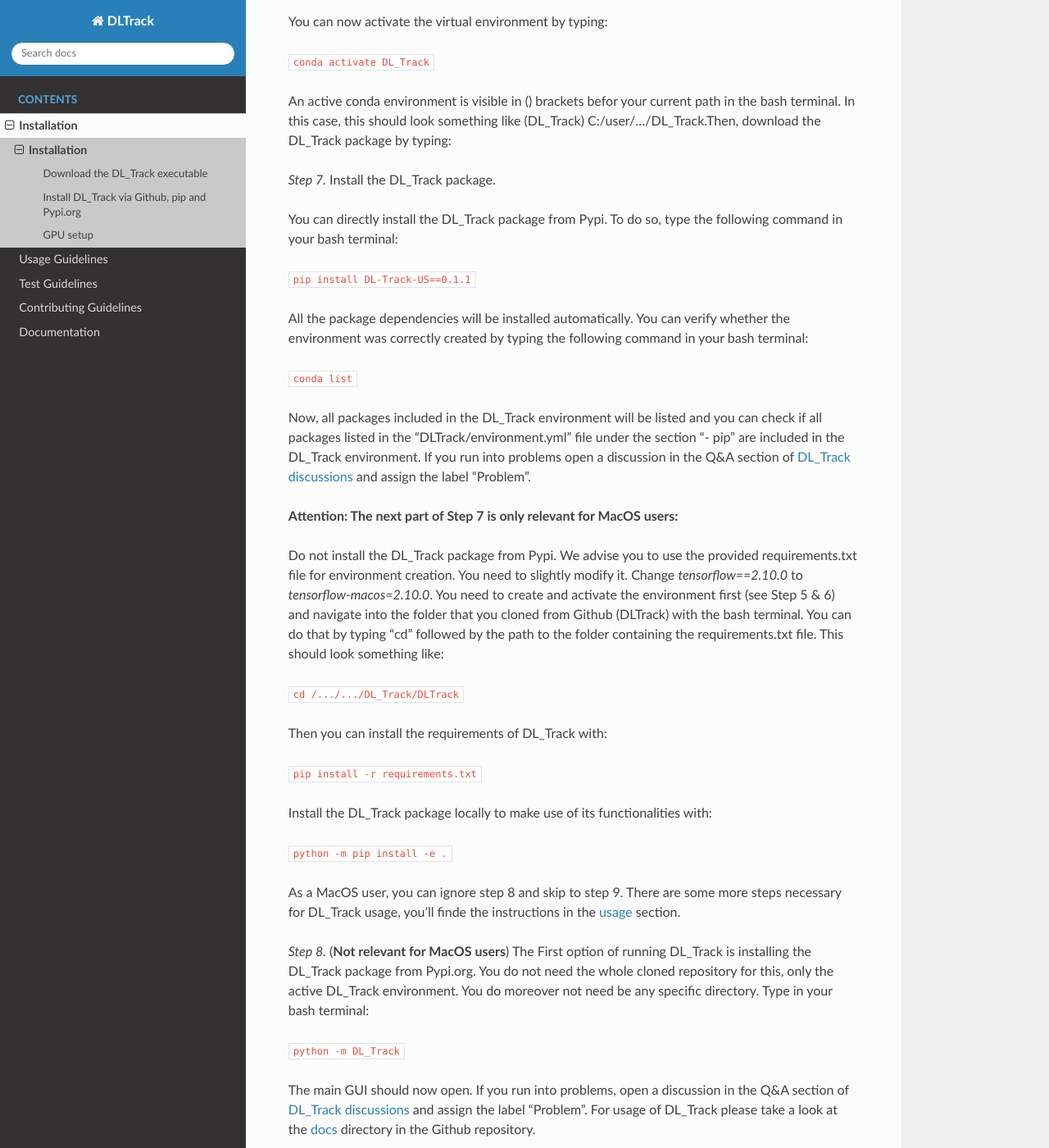
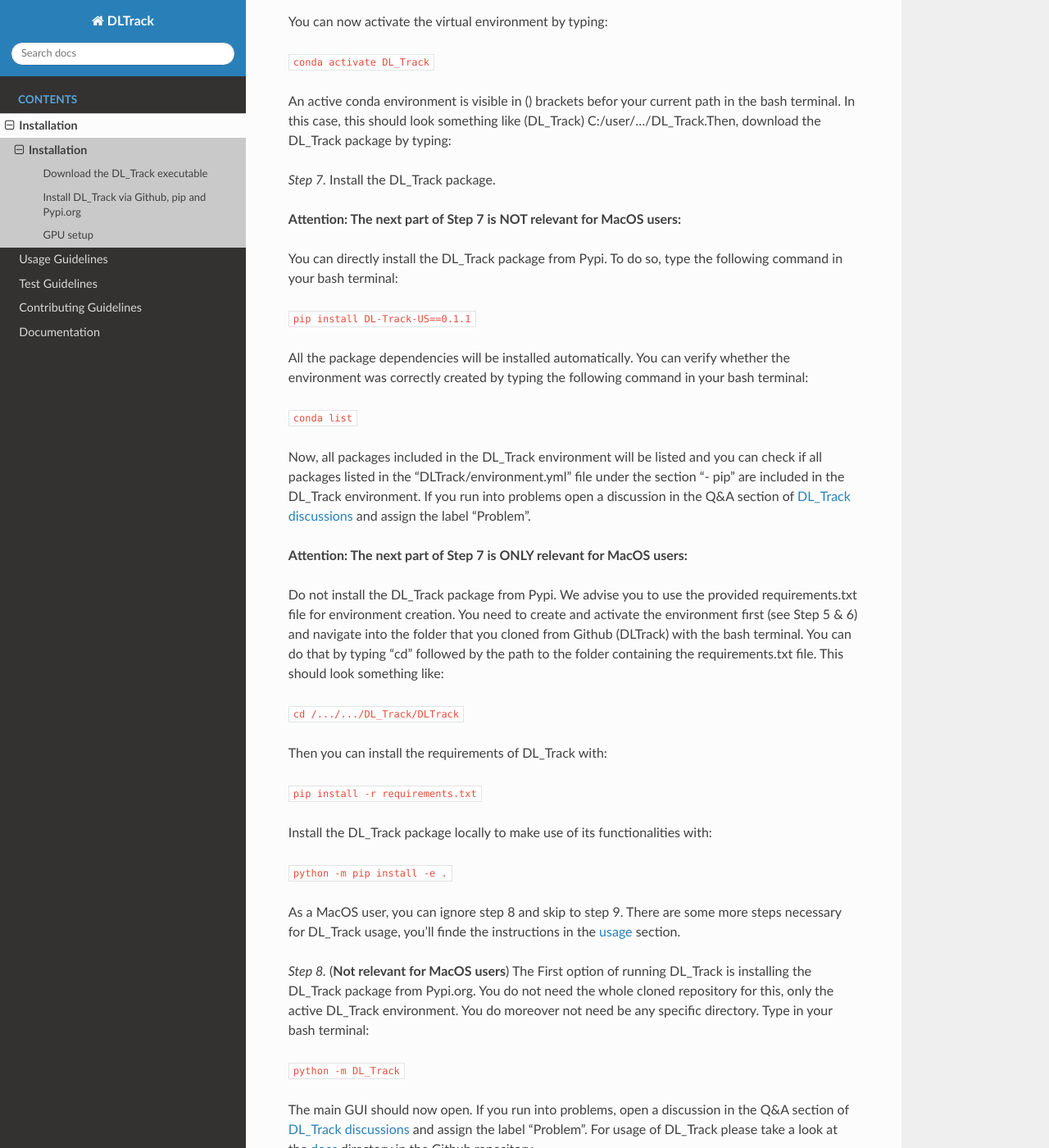
Before and after one commit to PaulRitsche/DL_Track_US, a Sphinx documentation site: the page built from docs/source/installation.rst, in a window 1280 px wide and 1400 px high, scrolled down 1964 px. Shown: the whole window at 82% size. Built offline with Sphinx 7.4.7 and the Read the Docs theme 2.0.0, drawn with Linux system fonts in a browser that asks for light colours.

Commit message:
Update installation.rst

```diff
--- a/docs/source/installation.rst
+++ b/docs/source/installation.rst
@@ -58,6 +58,8 @@
 
 *Step 7.* Install the DL_Track package.
 
+**Attention: The next part of Step 7 is NOT relevant for MacOS users:**
+
 You can directly install the DL_Track package from Pypi. To do so, type the following command in your bash terminal:
 
 ``pip install DL-Track-US==0.1.1``
@@ -69,9 +71,9 @@
 Now, all packages included in the DL_Track environment will be listed and you can check if all packages listed in the "DLTrack/environment.yml" file under the section "- pip" are included in the DL_Track environment.
 If you run into problems open a discussion in the Q&A section of `DL_Track discussions <https://github.com/PaulRitsche/DLTrack/discussions/categories/q-a>`_ and assign the label "Problem".
 
-**Attention: The next part of Step 7 is only relevant for MacOS users:**
+**Attention: The next part of Step 7 is ONLY relevant for MacOS users:**
 
-Do not install the DL_Track package from Pypi. We advise you to use the provided requirements.txt file for environment creation. You need to slightly modify it. Change *tensorflow==2.10.0* to *tensorflow-macos=2.10.0*.  You need to create and activate the environment first (see Step 5 & 6) and navigate into the folder that you cloned from Github (DLTrack) with the bash terminal. You can do that by typing "cd" followed by the path to the folder containing the requirements.txt file. This should look something like:
+Do not install the DL_Track package from Pypi. We advise you to use the provided requirements.txt file for environment creation. You need to create and activate the environment first (see Step 5 & 6) and navigate into the folder that you cloned from Github (DLTrack) with the bash terminal. You can do that by typing "cd" followed by the path to the folder containing the requirements.txt file. This should look something like:
 
 ``cd /.../.../DL_Track/DLTrack``
 
```
